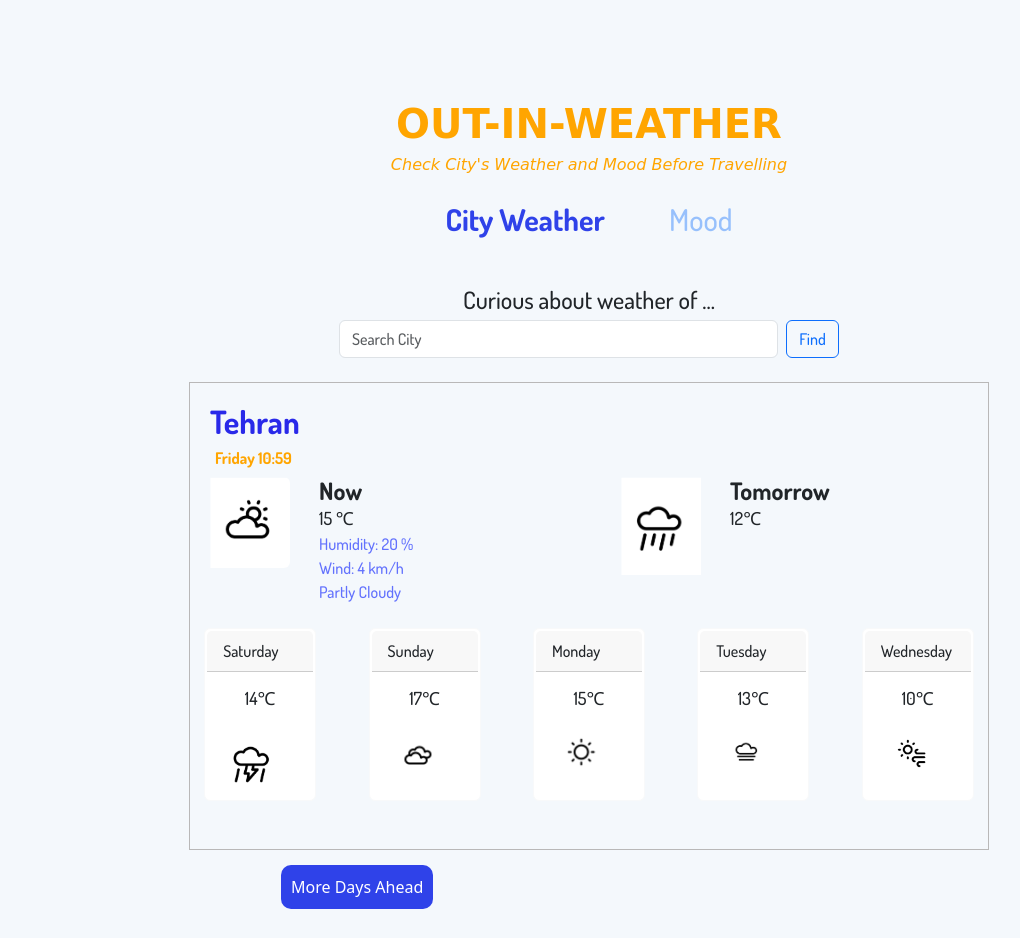
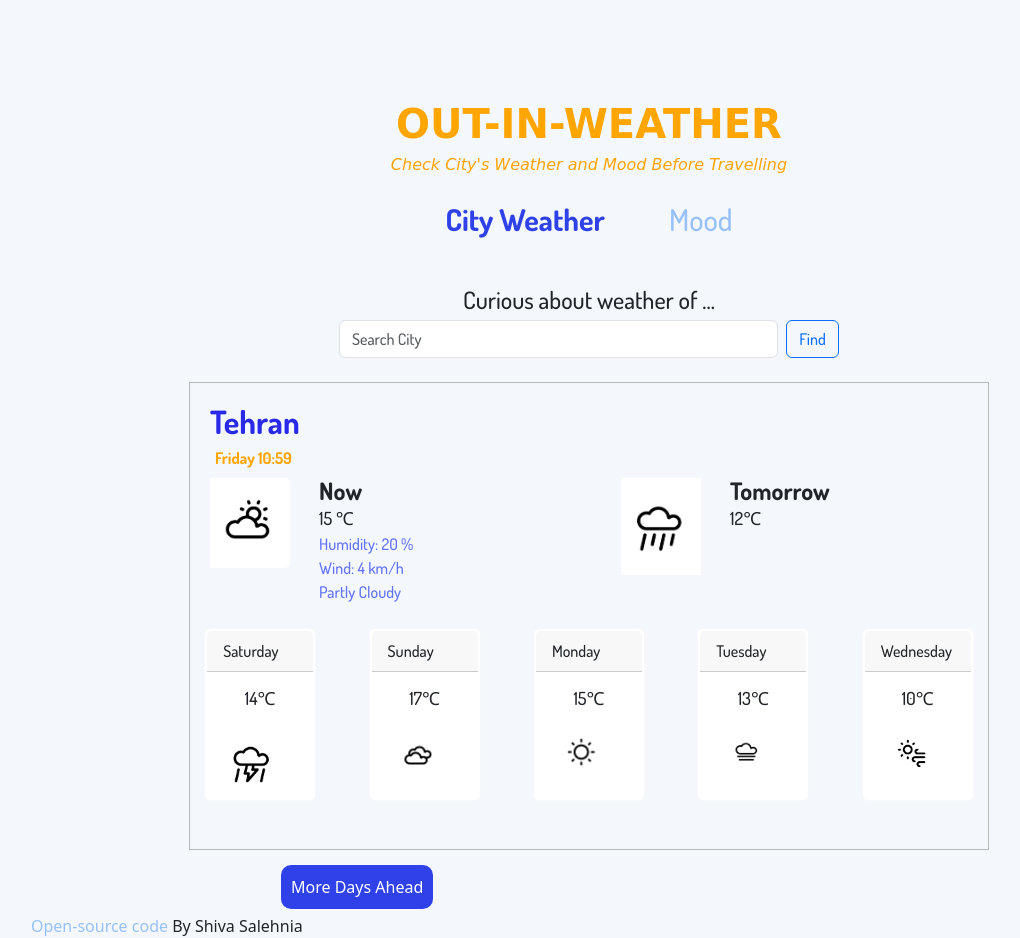
Before and after one commit to ShivaSalehnia/Shiva, a website built with Parcel: page index.html in a window 1280 px wide. Shown: the whole page, without its empty margins (51-1071 px from the left). Before the commit the page ends 914 px from the top, so only its background shows below. Built offline with nearby package versions, Linux system fonts and the light colour scheme; a web font is replaced by a local one.

Commit message:
Open source link
I added open source link on the bottom of the page

```diff
--- a/index.html
+++ b/index.html
@@ -129,6 +129,12 @@
         </div>
       </section>
       <button class="endButton">More Days Ahead</button>
+      <div>
+        <a href="https://github.com/ShivaSalehnia/Shiva.git"
+          >Open-source code</a
+        >
+        By Shiva Salehnia
+      </div>
     </div>
     <script src="css/index.js"></script>
   </body>
```
